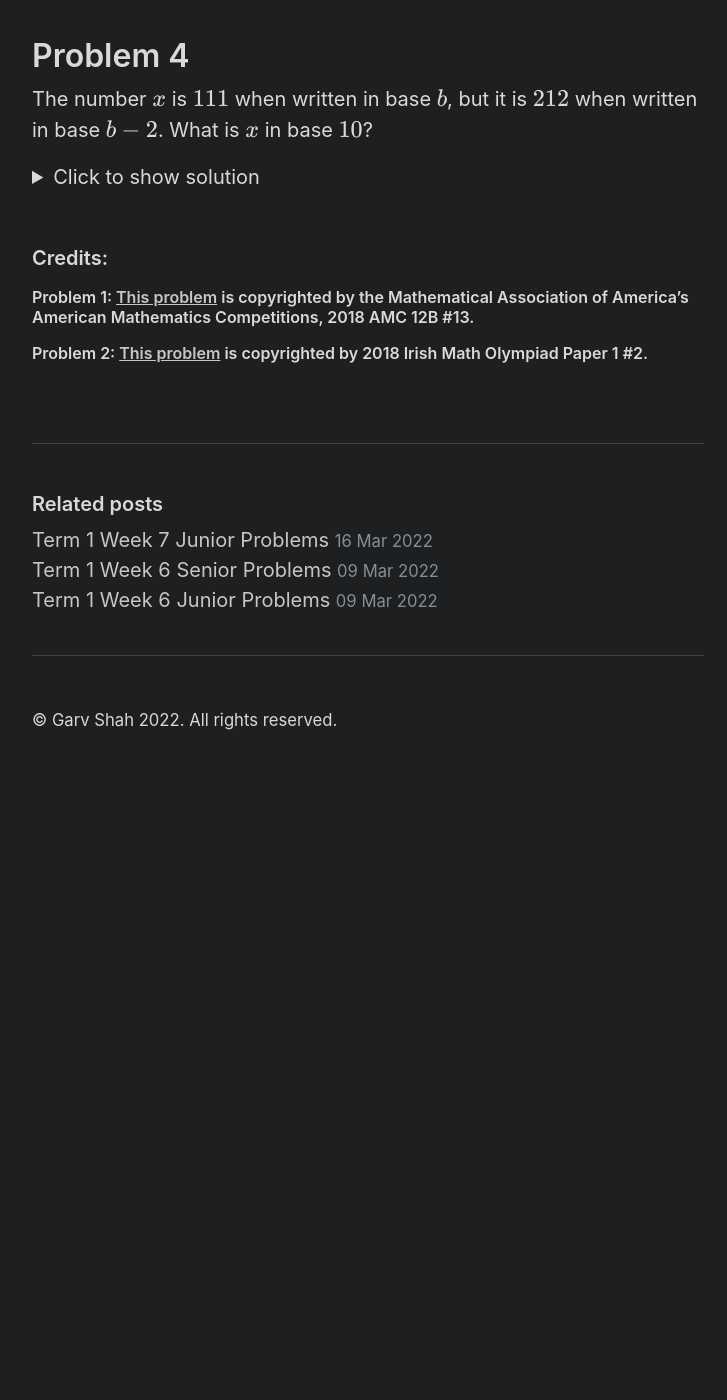
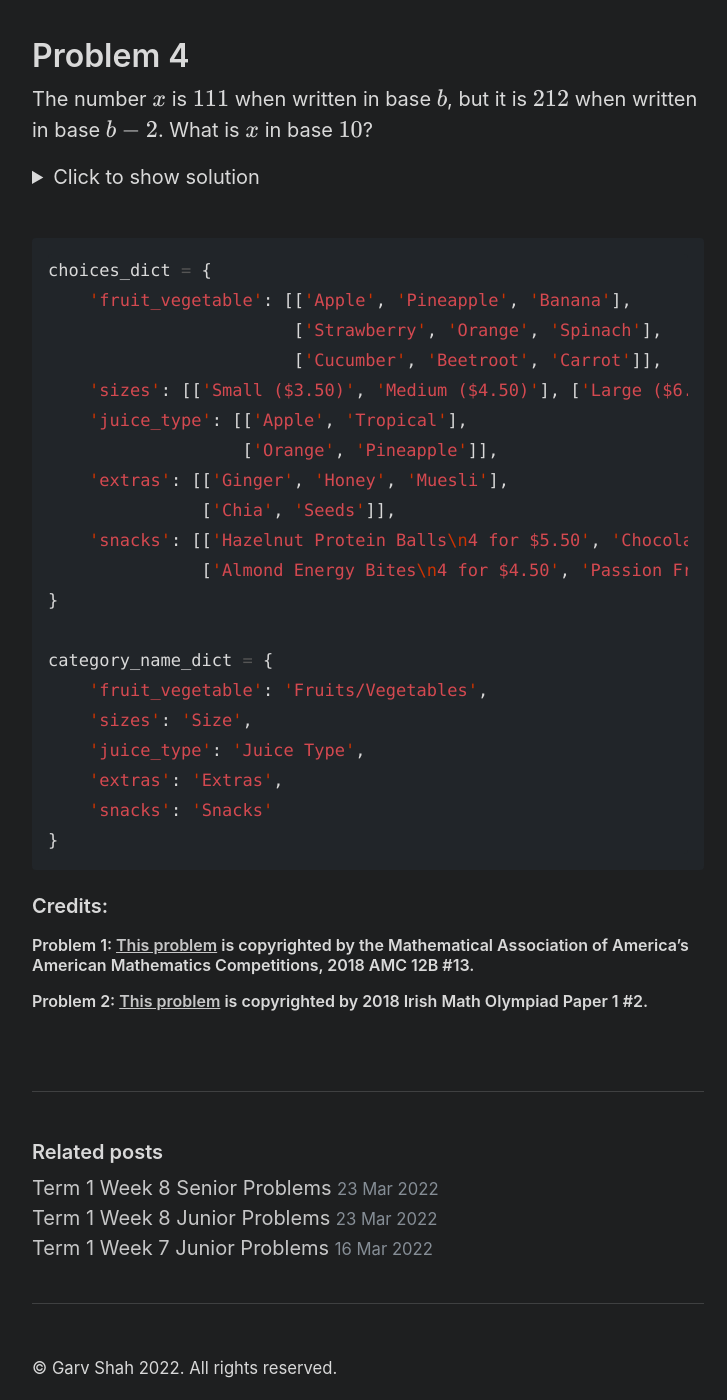
Before and after one commit to cgs-math/club, a Jekyll site: the page built from _posts/2022-03-16-2022Week7Senior.md, in a window 1280 px wide and 1400 px high, scrolled down 1342 px. Shown: the whole window, without its empty margins (272-999 px from the left). Built offline with Jekyll 4.4.1, drawn with Linux system fonts in a browser that asks for light colours; nearby versions of some CDN libraries; before the commit the page ends 2124 px from its top, so only the background shows below that.

Commit message:
added this week's questions

````diff
--- a/_posts/2022-03-16-2022Week7Senior.md
+++ b/_posts/2022-03-16-2022Week7Senior.md
@@ -88,6 +88,29 @@ From the given information, $b−2>2$. So $b=7$ and $x=49+7+1=\boxed{57}$.
 </details>
 <br>
 
+```python
+choices_dict = {
+    'fruit_vegetable': [['Apple', 'Pineapple', 'Banana'],
+                        ['Strawberry', 'Orange', 'Spinach'],
+                        ['Cucumber', 'Beetroot', 'Carrot']],
+    'sizes': [['Small ($3.50)', 'Medium ($4.50)'], ['Large ($6.00)']],
+    'juice_type': [['Apple', 'Tropical'],
+                   ['Orange', 'Pineapple']],
+    'extras': [['Ginger', 'Honey', 'Muesli'],
+               ['Chia', 'Seeds']],
+    'snacks': [['Hazelnut Protein Balls\n4 for $5.50', 'Chocolate Brownies\n1 for $3.50'],
+               ['Almond Energy Bites\n4 for $4.50', 'Passion Fruit Muesli Bar\n1 for $3.25']]
+}
+
+category_name_dict = {
+    'fruit_vegetable': 'Fruits/Vegetables',
+    'sizes': 'Size',
+    'juice_type': 'Juice Type',
+    'extras': 'Extras',
+    'snacks': 'Snacks'
+}
+```
+
 ### Credits:
 #### Problem 1: [This problem](https://artofproblemsolving.com/wiki/index.php/2018_AMC_12B_Problems/Problem_13) is copyrighted by the Mathematical Association of America's American Mathematics Competitions, 2018 AMC 12B #13.
 #### Problem 2: [This problem](https://artofproblemsolving.com/community/c728774_2018_irish_math_olympiad) is copyrighted by 2018 Irish Math Olympiad Paper 1 #2.
````
Also changed, not shown: _posts/2022-03-23-2022Week8Junior.md (added, +75 -0 lines), _posts/2022-03-23-2022Week8Senior.md (added, +64 -0 lines), static/week8juniorquestion1answer1.png (added), static/week8juniorquestion1answer2.png (added), static/week8juniorquestion2answer1.png (added), static/week8juniorquestion2answer2.png (added), static/week8seniorquestion4.png (added).
